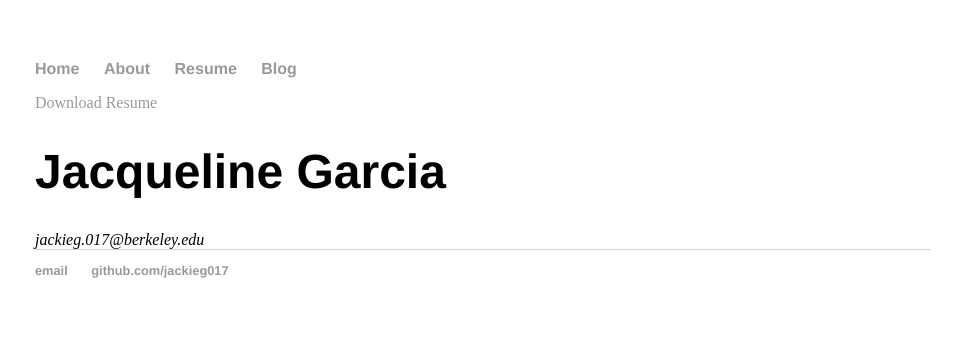
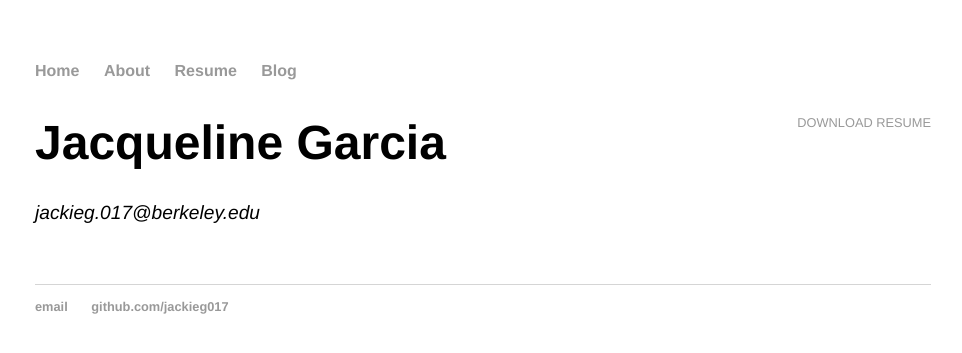
Before and after one commit to jackieg017/jackieg017.github.io, a Jekyll site: the page built from resume/index.html, in a window 1280 px wide. Shown: the top 353 px of the page, without its empty margins (157-1119 px from the left). Built offline with Jekyll 4.4.1, drawn with Linux system fonts in a browser that asks for light colours.

Commit message:
Update main.css

```diff
--- a/css/main.css
+++ b/css/main.css
@@ -1,43 +1,29 @@
-body {
-    margin: 60px auto;
-    width: 70%;
-}
-nav ul, footer ul {
-    font-family:'Helvetica', 'Arial', 'Sans-Serif';
-    padding: 0px;
-    list-style: none;
-    font-weight: bold;
-}
-nav ul li, footer ul li {
-    display: inline;
-    margin-right: 20px;
-}
-a {
-    text-decoration: none;
-    color: #999;
-}
-a:hover {
-    text-decoration: underline;
-}
-h1 {
-    font-size: 3em;
-    font-family:'Helvetica', 'Arial', 'Sans-Serif';
-}
-p {
-    font-size: 1.5em;
-    line-height: 1.4em;
-    color: #333;
-}
-footer {
-    border-top: 1px solid #d5d5d5;
-    font-size: .8em;
-}
+body { margin: 60px auto; width: 70%; }
 
-ul.posts {
-    margin: 20px auto 40px;
-    font-size: 1.5em;
-}
+a { text-decoration: none; color: #999; }
+a:hover { text-decoration: underline; }
 
-ul.posts li {
-    list-style: none;
-}
+p, ul { font-size: 1.5em; line-height: 1.4em; color: #333; }
+
+h1, h2, h3, h4 { font-family: 'Helvetica', 'Arial', 'Sans-Serif'; }
+h1 { font-size: 3em;  }
+h2 { font-size: 2.7em; }
+h3 { font-size: 2.3em; }
+h4 { font-size: 1.9em; }
+
+nav ul, footer ul { font-size: 1em; font-family: 'Helvetica', 'Arial', 'Sans-Serif'; padding: 0px; list-style: none; font-weight: bold; }
+nav ul li, footer ul li { display: inline; margin-right: 20px; }
+
+footer { border-top: 1px solid #d5d5d5; font-size: .8em; }
+
+/* Blog */
+ul.posts { margin: 20px auto 40px; font-size: 1.5em; }
+ul.posts li { list-style: none; }
+
+/* CV */
+.resume { margin: 0px 0px 60px; }
+.resume h1 { font-size: 3em; }
+.resume h2 { font-size: 2em; }
+.resume address, .resume .download { font-family: 'Helvetica', 'Arial', 'Sans-Serif'; }
+.resume address, .cv p { font-size: 1.2em; }
+.resume .download { float: right; font-size: .8em; text-transform: uppercase; }
```
